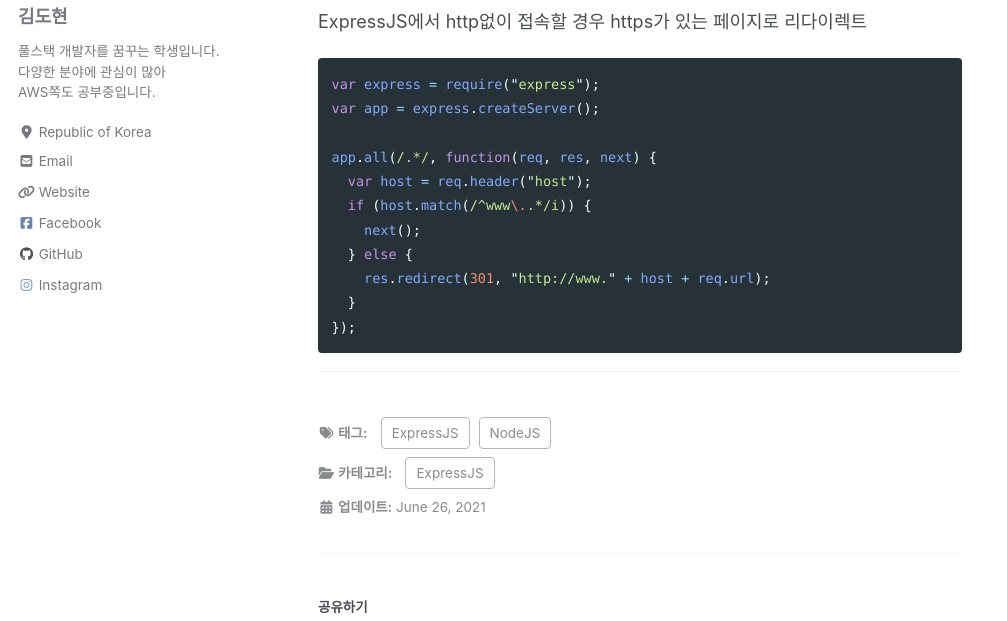
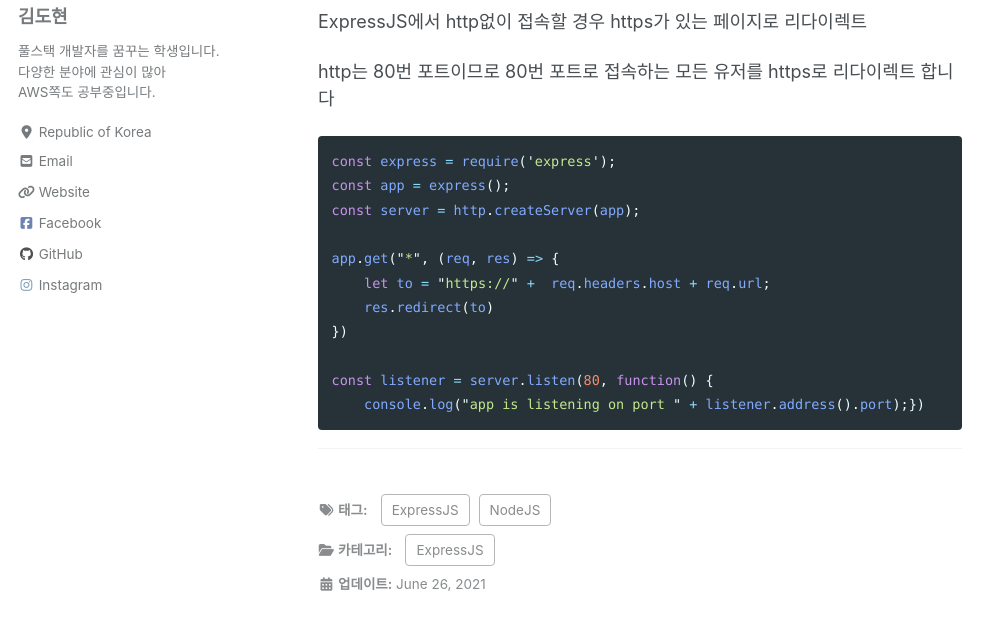
Before and after one commit to kiss8981/kiss8981.github.com, a Jekyll site: the page built from _posts/2021/expressjs/2021-06-26-espressjs-https-redirect.md, in a window 1280 px wide and 900 px high, cut to the strip 279-900 px from the top of the window. Shown: the whole strip, without its empty margins (0-1007 px from the left). Built offline with Jekyll 4.4.1, drawn with Linux system fonts in a browser that asks for light colours; cached includes are drawn as plain includes; nearby versions of some CDN libraries; a script that is not in the unit is left out; comment, search, counter and statistics services are not loaded.

Commit message:
[FIX] www리다이렉트 포스팅 (추가작성)

````diff
--- a/_posts/2021/expressjs/2021-06-26-espressjs-https-redirect.md
+++ b/_posts/2021/expressjs/2021-06-26-espressjs-https-redirect.md
@@ -11,17 +11,18 @@ tag:
 
 ExpressJS에서 http없이 접속할 경우 https가 있는 페이지로 리다이렉트
 
+http는 80번 포트이므로 80번 포트로 접속하는 모든 유저를 https로 리다이렉트 합니다
 
 ```js
-var express = require("express");
-var app = express.createServer();
+const express = require('express');
+const app = express();
+const server = http.createServer(app);
 
-app.all(/.*/, function(req, res, next) {
-  var host = req.header("host");
-  if (host.match(/^www\..*/i)) {
-    next();
-  } else {
-    res.redirect(301, "http://www." + host + req.url);
-  }
-});
+app.get("*", (req, res) => {
+    let to = "https://" +  req.headers.host + req.url;
+    res.redirect(to)
+})
+
+const listener = server.listen(80, function() {
+    console.log("app is listening on port " + listener.address().port);})
 ```
````
